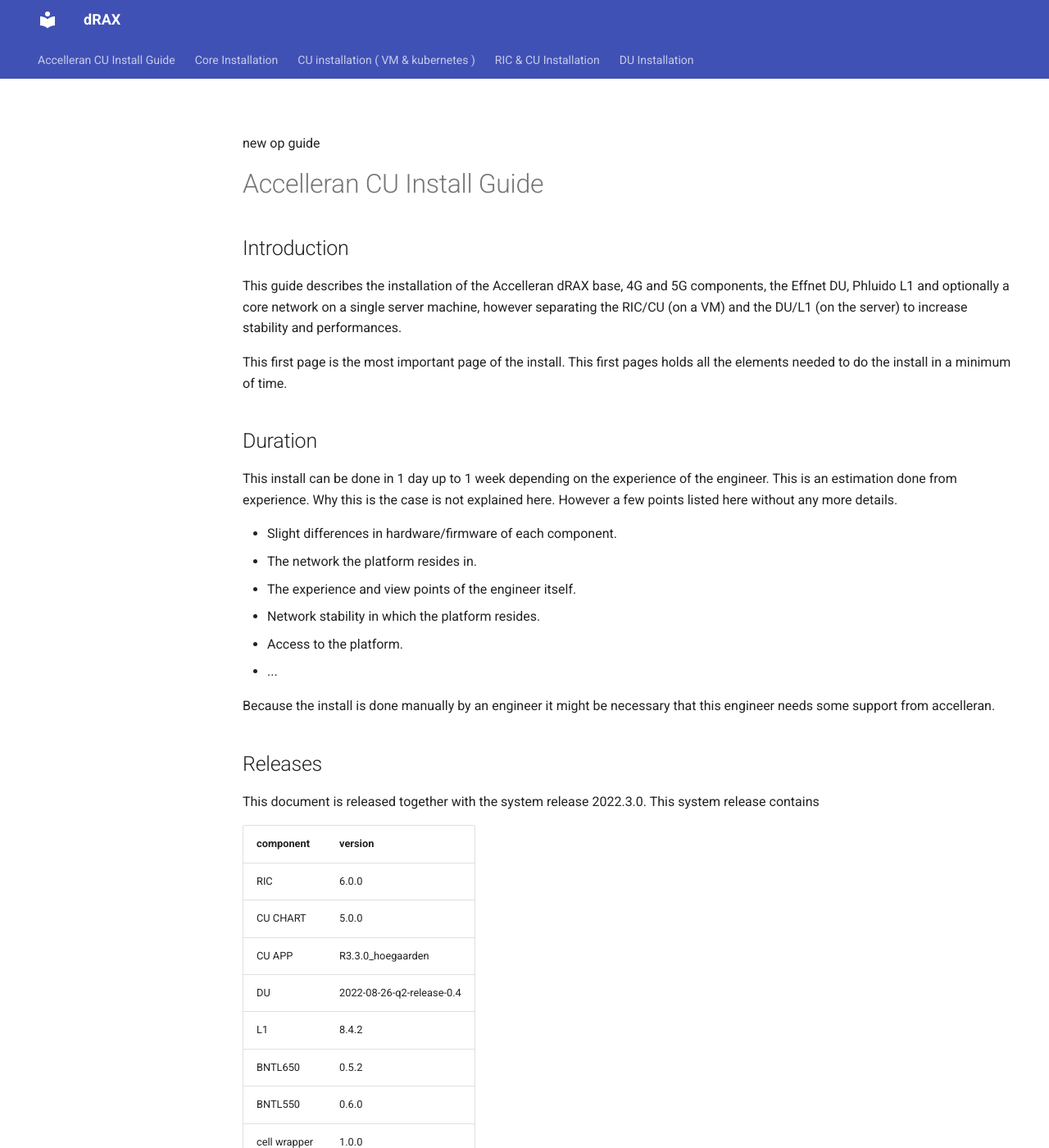
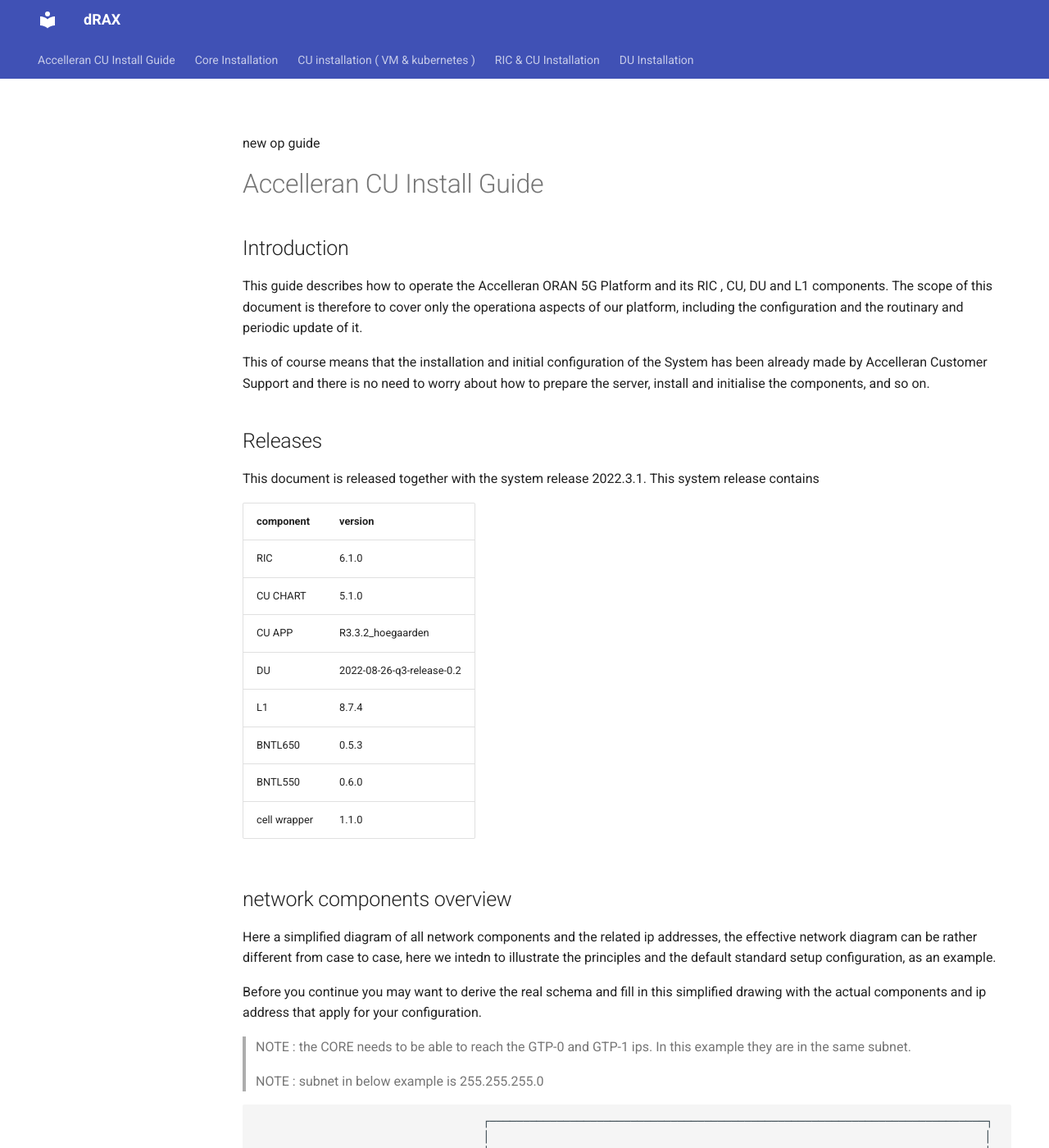
Before and after one commit to accelleran/drax-docs, an MkDocs documentation site: the page built from docs/op-guide/index.md, in a window 1280 px wide and 1400 px high. Shown: the whole window at 82% size. Built offline with MkDocs 1.6.1 and Material for MkDocs 9.7.7, drawn with Linux system fonts in a browser that asks for light colours; the version menu is left out; some of the changed text lies outside the part shown.

Commit message:
Update index.md

```diff
--- a/docs/op-guide/index.md
+++ b/docs/op-guide/index.md
@@ -4,42 +4,30 @@ new op guide
 
 ## Introduction
 
-This guide describes the installation of the Accelleran dRAX base, 4G and 5G components, the Effnet DU, Phluido L1 and optionally a core network on a single server machine, however separating the RIC/CU (on a VM) and the DU/L1 (on the server) to increase stability and performances.
+This guide describes how to operate the Accelleran ORAN 5G  Platform and its RIC , CU, DU and L1 components. The scope of this document is therefore to cover only the operationa aspects of our platform, including the configuration and the routinary and periodic update of it.
 
-This first page is the most important page of the install. This first pages holds all the elements needed to do the install in a minimum of time.
-
-## Duration
-This install can be done in  1 day up to 1 week depending on the experience of the engineer. This is an estimation done from experience. Why this is the case is not explained here. However a few points listed here without any more details.
-
-* Slight differences in hardware/firmware of each component.
-* The network the platform resides in.
-* The experience and view points of the engineer itself.
-* Network stability in which the platform resides.
-* Access to the platform.
-* ...
-
-Because the install is done manually by an engineer it might be necessary that this engineer needs some support from accelleran.
-
+This of course means that the installation and initial configuration of the System has been already made by Accelleran Customer Support and there is no need to worry about how to prepare the server, install and initialise the components, and so on.
 
 ## Releases
-This document is released together with the system release 2022.3.0.
+This document is released together with the system release 2022.3.1.
 This system release contains
 
 | component    | version                     |
 |--------------|-----------------------------|
-| RIC          | 6.0.0                       |
-| CU CHART     | 5.0.0                       |
-| CU APP       | R3.3.0_hoegaarden           |
-| DU           | 2022-08-26-q2-release-0.4   |
-| L1           | 8.4.2                       |
-| BNTL650      | 0.5.2                       |
+| RIC          | 6.1.0                       |
+| CU CHART     | 5.1.0                       |
+| CU APP       | R3.3.2_hoegaarden           |
+| DU           | 2022-08-26-q3-release-0.2   |
+| L1           | 8.7.4                       |
+| BNTL650      | 0.5.3                       |
 | BNTL550      | 0.6.0                       |
-| cell wrapper | 1.0.0                       |
+| cell wrapper | 1.1.0                       |
 
 
 ## network components overview
-Here a simplified diagram of all network components and the related ip addresses.
-Before you continue installing fill in this simplified drawing with the ip address that apply for the configuration.
+Here a simplified diagram of all network components and the related ip addresses, the effective network diagram can be rather different from case to case, here we intedn to illustrate the principles and the default standard setup configuration, as an example.
+
+Before you continue you may want to derive the real schema and fill in this simplified drawing with the actual components and ip address that apply for your configuration.
 
 > NOTE : the CORE needs to be able to reach the GTP-0  and GTP-1 ips. In this example they are in the same subnet.
 
@@ -121,7 +109,10 @@ Each of these steps is described in its own chapter.
 
 * [RIC Update](/RIC Update/)
 * [DU and L1 Update](/drax-docs/op-guide/DU-L1 Update/)
-*
-
-* [dRax Installation](/drax-docs/drax-install/)
-* [DU Installation](/drax-docs/du-install/)
+* [CU Configuration](/drax-docs/drax-install/)
+* [Appendix A]
+* [Appendix B]
+* [Configure and bring Benetel 550 on air]
+* [Configure and bring Benetel 650 on air]
+* [Configure and bring Ettus B210 on air]
+* [Configure and bring Ettus X310 on air]
```
